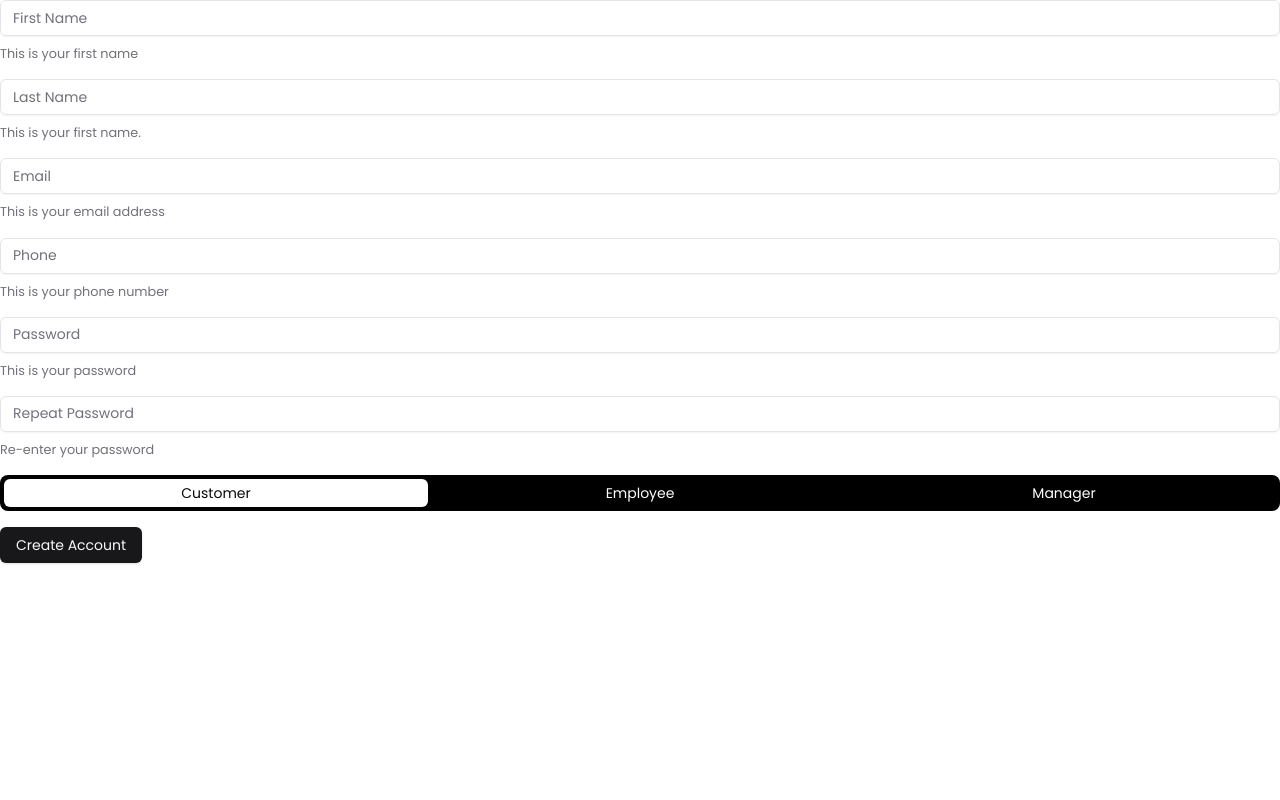
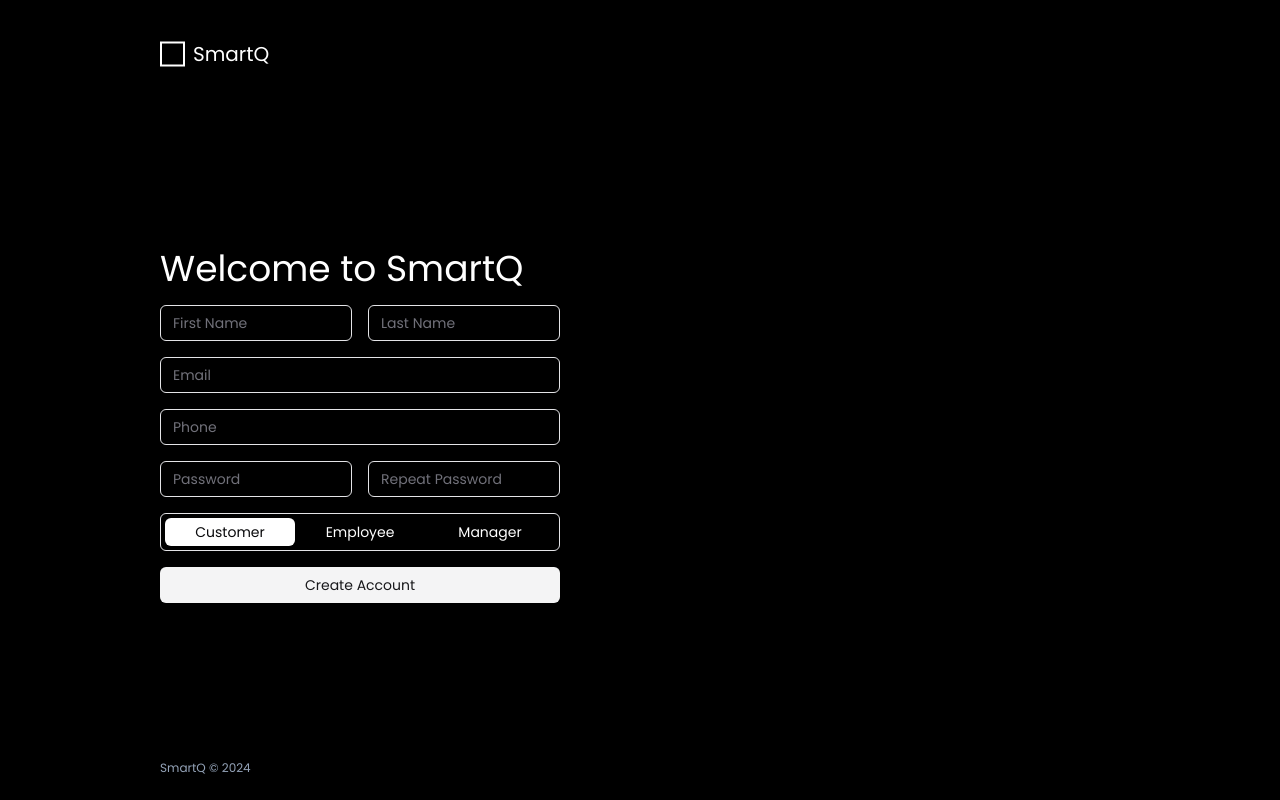
Before and after one commit to IvanaMiovcic/Reservation-System, a React (Vite) app in the folder reservation-system/: page / in a window 1280 px wide. Built offline with nearby package versions, Linux system fonts and the light colour scheme.

Commit message:
make minor changes. configure create-account form style

```diff
--- a/reservation-system/src/App.jsx
+++ b/reservation-system/src/App.jsx
@@ -15,13 +15,14 @@ import AddTable from "./AddTable";
 import ModifyTable from "./ModifyTable";
 import RemoveTable from "./RemoveTable";
 //import Landing from "./Landing";
-import FormScaffold from "./components/FormScaffold";
+//import FormScaffold from "./components/FormScaffold";
+import Container from "./components/Container";
 
 function App() {
   return (
     <Router>
       <Routes>
-        <Route path="/" element={<FormScaffold />} />
+        <Route path="/" element={<Container />} />
         <Route path="/log-in" element={<Login />} />
         <Route path="/create-account" element={<CreateAccount />} />
         <Route path="/customer-home" element={<CustomerHome />} />
--- a/reservation-system/src/Landing.jsx
+++ b/reservation-system/src/Landing.jsx
@@ -1,6 +1,6 @@
 import Header from "./components/Header";
 import Footer from "./components/Footer";
-import Body from "./components/Body";
+import LandingBody from "./components/LandingBody";
 
 export default function Landing() {
   return (
@@ -8,7 +8,7 @@ export default function Landing() {
       <div className="h-screen w-9/12 flex flex-col">
         <Header />
         <div className="flex-grow content-center">
-          <Body />
+          <LandingBody />
         </div>
         <Footer />
       </div>
--- /dev/null
+++ b/reservation-system/src/components/AltHeader.jsx
@@ -0,0 +1,12 @@
+import Logo from "./Logo";
+
+export default function Header() {
+  return (
+    <div className="flex flex-row justify-between pt-10 sm:pb-6">
+      <div className="flex flex-row justify-center items-center gap-2 font-poppins text-white text-xl">
+        <Logo />
+        <div>SmartQ</div>
+      </div>
+    </div>
+  );
+}
--- /dev/null
+++ b/reservation-system/src/components/Container.jsx
@@ -0,0 +1,17 @@
+import AltHeader from "./AltHeader";
+import FormScaffold from "./FormScaffold";
+import Footer from "./Footer";
+
+export default function Container() {
+  return (
+    <div className="bg-black flex flex-col items-center w-screen">
+      <div className="h-screen w-9/12 flex flex-col">
+        <AltHeader />
+        <div className="flex-grow flex flex-row items-center w-5/12">
+          <FormScaffold />
+        </div>
+        <Footer />
+      </div>
+    </div>
+  );
+}
--- a/reservation-system/src/components/FormScaffold.jsx
+++ b/reservation-system/src/components/FormScaffold.jsx
@@ -4,14 +4,7 @@ import { useForm } from "react-hook-form";
 import { Tabs, TabsList, TabsTrigger } from "./ui/tabs";
 import { Button } from "./ui/button";
 import { joiResolver } from "@hookform/resolvers/joi";
-import {
-  Form,
-  FormControl,
-  FormDescription,
-  FormField,
-  FormItem,
-  FormMessage,
-} from "./ui/form";
+import { Form, FormControl, FormField, FormItem, FormMessage } from "./ui/form";
 import { Input } from "./ui/input";
 
 const schema = Joi.object({
@@ -19,7 +12,7 @@ const schema = Joi.object({
     "string.empty": "First Name is Required",
     "string.min": "First Name should be at least 2 characters long",
   }),
-  lastname: Joi.string().min(2).messages({
+  lastname: Joi.string().min(2).allow("").optional().messages({
     "string.empty": "Last Name is Required",
     "string.min": "Last Name should be at least 2 characters long",
   }),
@@ -33,9 +26,9 @@ const schema = Joi.object({
     .messages({
       "string.empty": "Password is Required",
       "string.pattern.base":
-        "Password should be at least 12 characters long, and contain numbers, uppercase letters, lowercae letters, and special characters",
+        "Password should be at least 12 characters long, and contain numbers, uppercase letters, lowercase letters, and special characters",
       "string.min":
-        "Password should be at least 12 characters long, and contain numbers, uppercase letters, lowercae letters, and special characters",
+        "Password should be at least 12 characters long, and contain numbers, uppercase letters, lowercase letters, and special characters",
     }),
   repeat_password: Joi.ref("password"),
   email: Joi.string()
@@ -77,16 +70,19 @@ export default function FormScaffold() {
 
   return (
     <div>
+      <div>
         <Form {...form}>
           <form
             onSubmit={form.handleSubmit(onSubmit)}
-          className="space-y-4 font-poppins"
+            className="space-y-4 font-poppins text-white"
           >
+            <div className="text-white text-4xl">Welcome to SmartQ</div>
+            <div className="flex flex-row gap-x-4 justify-evenly">
               <FormField
                 control={form.control}
                 name="firstname"
                 render={({ field }) => (
-              <FormItem>
+                  <FormItem className="w-1/2">
                     <FormControl>
                       <Input
                         placeholder="First Name"
@@ -94,7 +90,6 @@ export default function FormScaffold() {
                         {...form.register("firstname")}
                       />
                     </FormControl>
-                <FormDescription>This is your first name</FormDescription>
                     <FormMessage />
                   </FormItem>
                 )}
@@ -103,7 +98,7 @@ export default function FormScaffold() {
                 control={form.control}
                 name="lastname"
                 render={({ field }) => (
-              <FormItem>
+                  <FormItem className="w-1/2">
                     <FormControl>
                       <Input
                         placeholder="Last Name"
@@ -111,11 +106,11 @@ export default function FormScaffold() {
                         {...form.register("lastname")}
                       />
                     </FormControl>
-                <FormDescription>This is your first name.</FormDescription>
                     <FormMessage />
                   </FormItem>
                 )}
               />
+            </div>
             <FormField
               control={form.control}
               name="email"
@@ -128,7 +123,6 @@ export default function FormScaffold() {
                       {...form.register("email")}
                     />
                   </FormControl>
-                <FormDescription>This is your email address</FormDescription>
                   <FormMessage />
                 </FormItem>
               )}
@@ -145,16 +139,16 @@ export default function FormScaffold() {
                       {...form.register("phone")}
                     />
                   </FormControl>
-                <FormDescription>This is your phone number</FormDescription>
                   <FormMessage />
                 </FormItem>
               )}
             />
+            <div className="flex flex-row gap-x-4 justify-evenly">
               <FormField
                 control={form.control}
                 name="password"
                 render={({ field }) => (
-              <FormItem>
+                  <FormItem className="w-1/2">
                     <FormControl>
                       <Input
                         placeholder="Password"
@@ -163,7 +157,6 @@ export default function FormScaffold() {
                         {...form.register("password")}
                       />
                     </FormControl>
-                <FormDescription>This is your password</FormDescription>
                     <FormMessage />
                   </FormItem>
                 )}
@@ -172,7 +165,7 @@ export default function FormScaffold() {
                 control={form.control}
                 name="repeat_password"
                 render={({ field }) => (
-              <FormItem>
+                  <FormItem className="w-1/2">
                     <FormControl>
                       <Input
                         type="password"
@@ -181,19 +174,19 @@ export default function FormScaffold() {
                         {...form.register("repeat_password")}
                       />
                     </FormControl>
-                <FormDescription>Re-enter your password</FormDescription>
                     <FormMessage />
                   </FormItem>
                 )}
               />
+            </div>
             <FormField
               control={form.control}
               name="account_type"
               render={({ field }) => (
-              <FormItem>
+                <FormItem className="border rounded-md">
                   <FormControl>
                     <Tabs
-                    defaultValue={field.value}
+                      defaultValue="customer"
                       onValueChange={field.onChange}
                     >
                       <TabsList className="grid grid-cols-3 bg-black text-white">
@@ -218,9 +211,12 @@ export default function FormScaffold() {
                 </FormItem>
               )}
             />
-          <Button type="submit">Create Account</Button>
+            <Button className="w-full" variant="secondary" type="submit">
+              Create Account
+            </Button>
           </form>
         </Form>
       </div>
+    </div>
   );
 }
--- a/reservation-system/src/components/Body.jsx
+++ b/reservation-system/src/components/LandingBody.jsx
@@ -1,6 +1,6 @@
 import { Link } from "react-router-dom";
 
-export default function Body() {
+export default function LandingBody() {
   return (
     <div className="flex flex-col items-center font-poppins gap-20">
       <div className="h-5/6 w-9/12 flex flex-col gap-4 items-center text-white">
```
Lines whose indentation alone changed are shown as unchanged.
